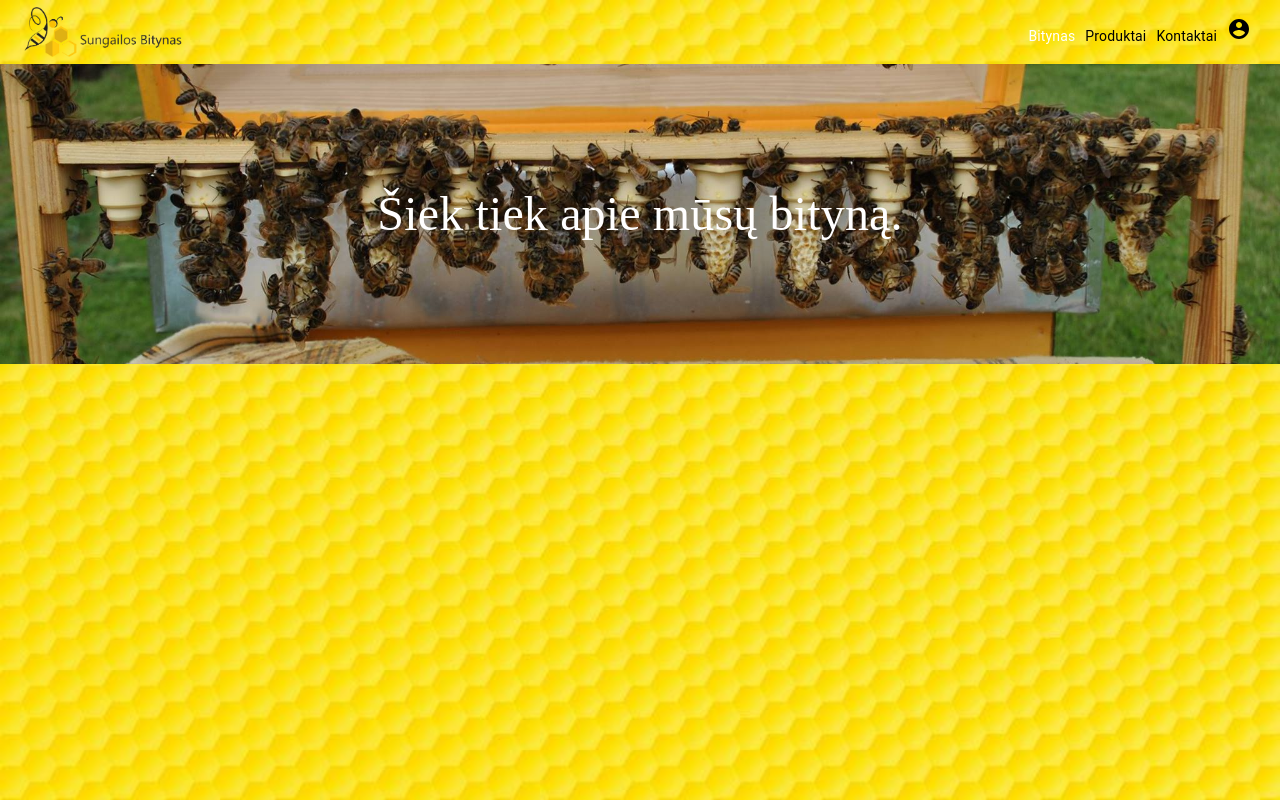
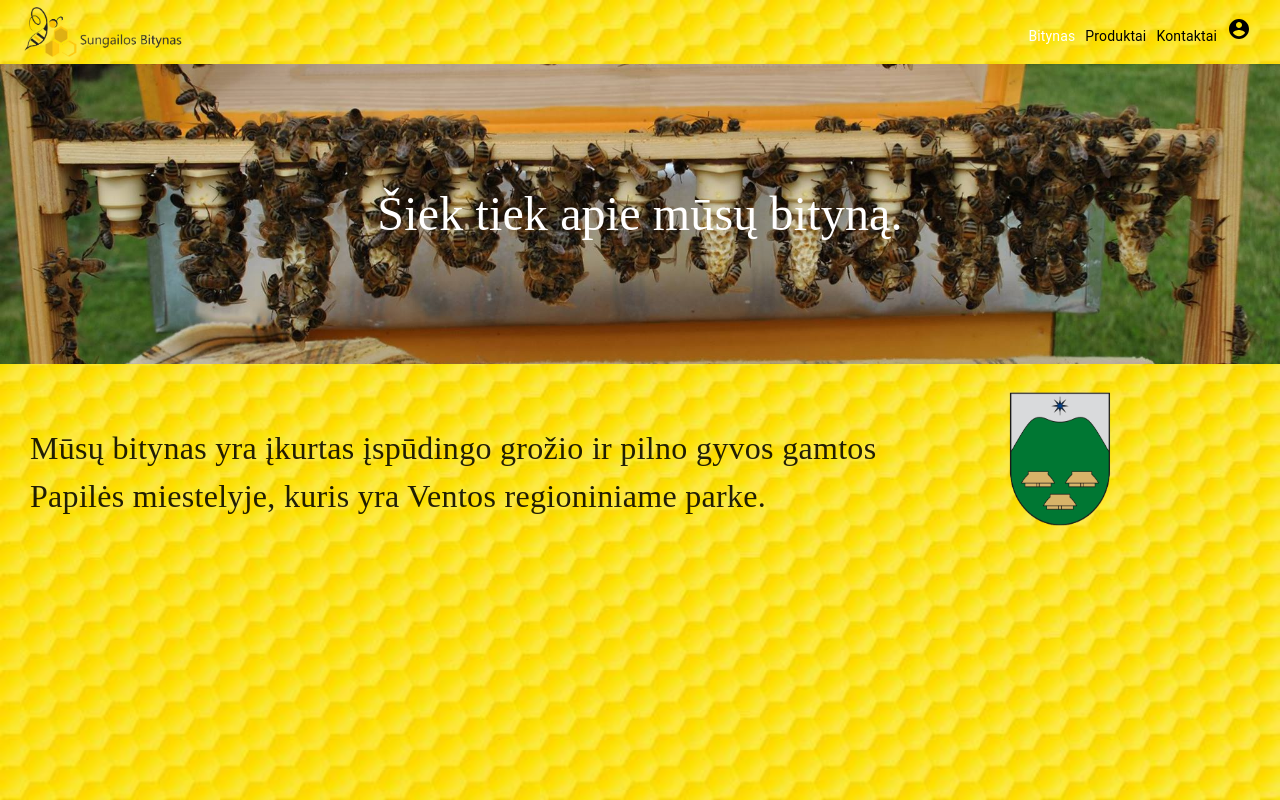
Before and after one commit to MrSungi/bee, a React (Create React App) app: page /apiary in a window 1280 px wide. Built offline with nearby package versions, Linux system fonts and the light colour scheme.

Commit message:
items added to apiary page

```diff
--- /dev/null
+++ b/src/components/ApiaryInfo/ApiaryInfo.jsx
@@ -0,0 +1,55 @@
+import React from "react";
+import { makeStyles } from '@material-ui/core/styles';
+import Grid from '@material-ui/core/Grid';
+import Typography from '@material-ui/core/Typography';
+import Paper from '@material-ui/core/Paper';
+import papile from '../../assets/papile.png';
+
+
+
+const useStyles = makeStyles({
+    text:{
+        display: 'flex',
+        marginLeft: '30px',
+        marginTop: '40px',
+        justifyContent: 'left',
+        alignItems: 'center',
+        fontSize: '2rem',
+        fontFamily: 'cursive',
+
+    },
+    image:{
+        marginTop: '20px',
+        width:'250px',
+        height: '150px',
+        paddingRight: '50px',
+
+    },
+    paper:{
+        backgroundColor:'transparent'
+    }
+
+});
+
+export default function ApiaryInfo(){
+    const classes = useStyles();
+
+    return(
+        <Grid container
+              direction="row"
+              justify="space-between"
+              alignItems="center">
+            <Grid item xs={9}>
+                <Typography className={classes.text}>
+                Mūsų bitynas yra įkurtas įspūdingo grožio ir pilno gyvos gamtos Papilės
+                    miestelyje, kuris yra Ventos regioniniame parke.
+                </Typography>
+            </Grid>
+            <Grid item xs={3} color='transparent'>
+                <Paper className={classes.paper} elevation={0}>
+                    <img className={classes.image} src={papile} alt="papile"/>
+                </Paper>
+            </Grid>
+        </Grid>
+    );
+}
--- a/src/pages/Apiary/Apiary.jsx
+++ b/src/pages/Apiary/Apiary.jsx
@@ -1,6 +1,7 @@
 import React from 'react';
 import PageLayout from "../../components/PageLayout/PageLayout";
 import Cover from "../../components/Cover/Cover";
+import ApiaryInfo from "../../components/ApiaryInfo/ApiaryInfo";
 
 export default function Apiary() {
 
@@ -8,6 +9,7 @@ export default function Apiary() {
     return(
             <PageLayout>
                 <Cover/>
+                <ApiaryInfo/>
             </PageLayout>
     );
 
```
Also changed, not shown: src/assets/papile.png (added), src/assets/papileview.JPG (added).
